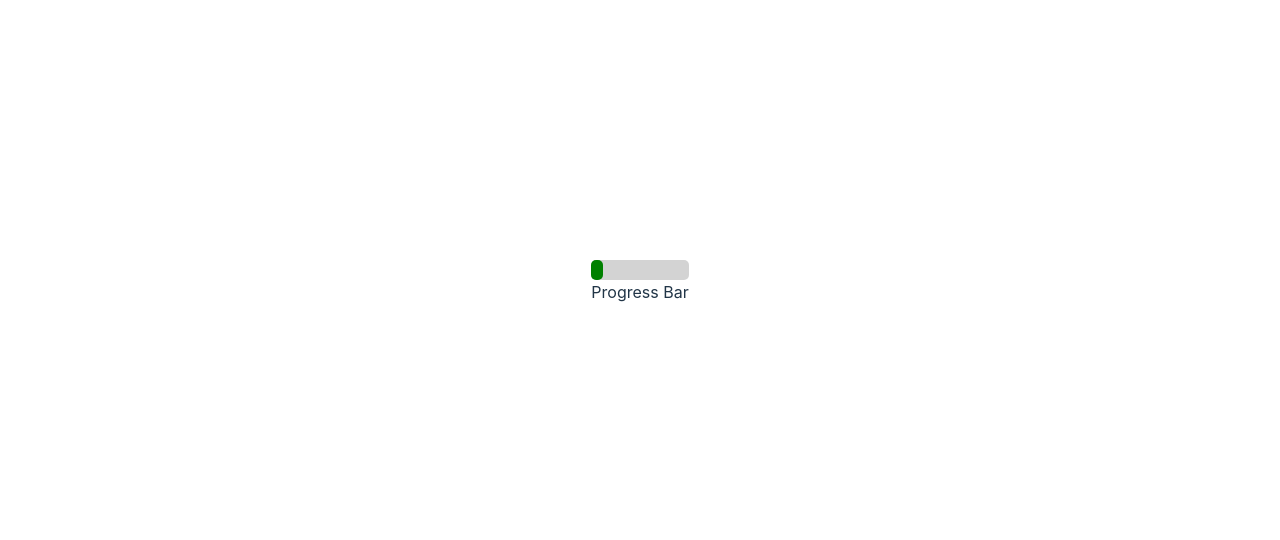
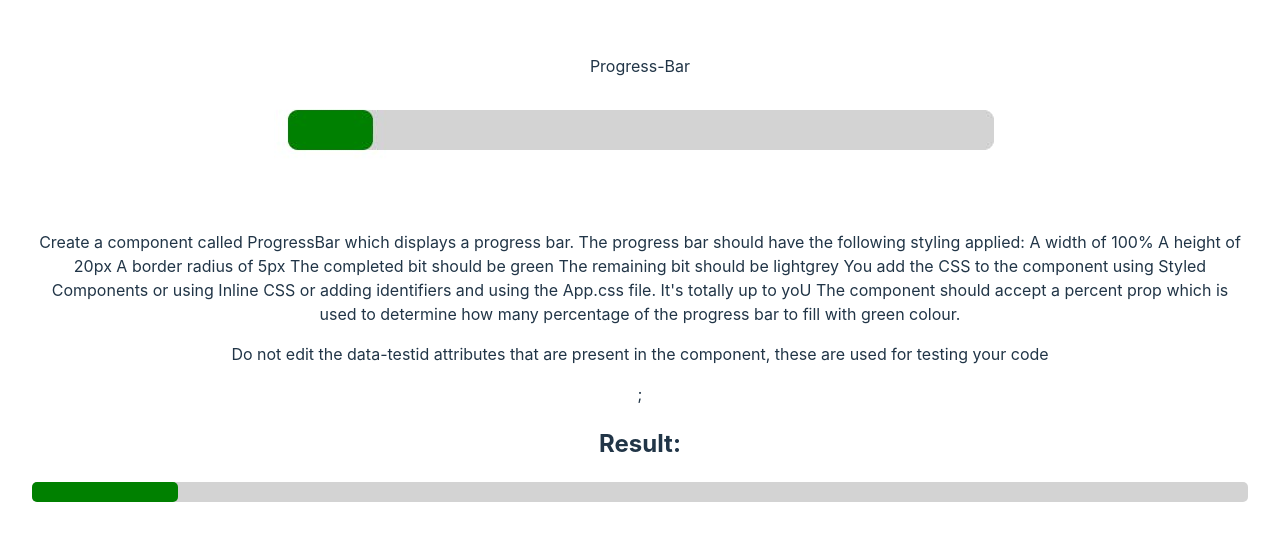
Before and after one commit to Ian-arap-kirui/frontend-challenges, a React (Vite) app in the folder react-challenges/: page /progress-bar in a window 1280 px wide. Shown: the part 130-670 px from the top of the page. Built offline with nearby package versions, Linux system fonts and the light colour scheme.

Commit message:
[updates] {react-challenges file} added data and displayed for progress bar

```diff
--- a/react-challenges/src/components/ProgressBar/ProgressBar.jsx
+++ b/react-challenges/src/components/ProgressBar/ProgressBar.jsx
@@ -26,12 +26,23 @@ const Progress = styled.div`
   background-color: green;
 `;
 
-const ProgressBar = ({ percent = 12 }) => {
+const ProgressBar = ({ percent = 12, data }) => {
+  const filteredData = data.filter((item) => item.title === "Progress-Bar");
   return (
-    <Wrapper data-testid="wrapper">
-      <Progress percent={percent} data-testid="progress" />
-      Progress Bar
-    </Wrapper>
+    <>
+      {filteredData.map((item) => (
+        <div key={item.id}>
+          <p>{item.title}</p>
+          <img src={item.img} alt="content-img" />
+          <p>{item.description}</p>
+          <p>{item.extras}</p>
+        </div>
+      ))}
+      ;<h2>Result:</h2>
+      <Wrapper data-testid="wrapper">
+        <Progress percent={percent} data-testid="progress" />
+      </Wrapper>
+    </>
   );
 };
 
--- /dev/null
+++ b/react-challenges/src/content/data.js
@@ -0,0 +1,35 @@
+// primary key is id
+import progImg from "../assets/images/prog-bar.png";
+export const tasks = [
+  {
+    id: 0,
+    title: "Progress-Bar",
+    description:
+      "Create a component called ProgressBar which displays a progress bar. The progress bar should have the following styling applied:  A width of 100% A height of 20px A border radius of 5px The completed bit should be green The remaining bit should be lightgrey You add the CSS to the component using Styled Components or using Inline CSS or adding identifiers and using the App.css file. It's totally up to yoU The component should accept a percent prop which is used to determine how many percentage of the progress bar to fill with green colour.",
+    img: progImg,
+    extras:
+      "Do not edit the data-testid attributes that are present in the component, these are used for testing your code",
+  },
+  {
+    id: 1,
+    title: "",
+    description: "",
+    img: "",
+    extras: "",
+  },
+];
+
+// foreign key is id
+// this array is linked by the id's whereby if challenge id = 0 the task id is id = 0
+export const challengeList = [
+  {
+    id: 0,
+    challenges:
+      "Render the ProgressBar component in the react app , Render with a height of 20px, Render with a border radius of 5px, Render the remaining part of the bar with lightgrey background color ,Render the filled part of the bar with green background color, Render the filled part of the bar with a border radius of 5px, Render the filled part of the bar with the correct width (use the percent prop passed to the react component), Render the filled part of the bar with the correct width, when percent is greater than 100",
+  },
+  {
+    id: 1,
+    challenges:
+      "Render the ProgressBar component in the react app , Render with a height of 20px, Render with a border radius of 5px, Render the remaining part of the bar with lightgrey background color ,Render the filled part of the bar with green background color, Render the filled part of the bar with a border radius of 5px, Render the filled part of the bar with the correct width (use the percent prop passed to the react component), Render the filled part of the bar with the correct width, when percent is greater than 100",
+  },
+];
```
Also changed, not shown: react-challenges/src/App.jsx (+4 -3 lines), react-challenges/src/assets/images/prog-bar.png (added).
